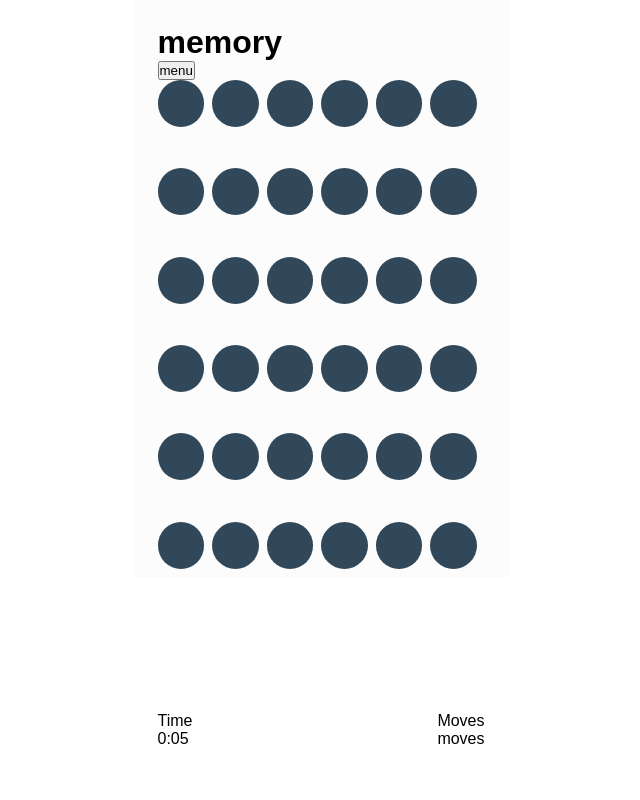
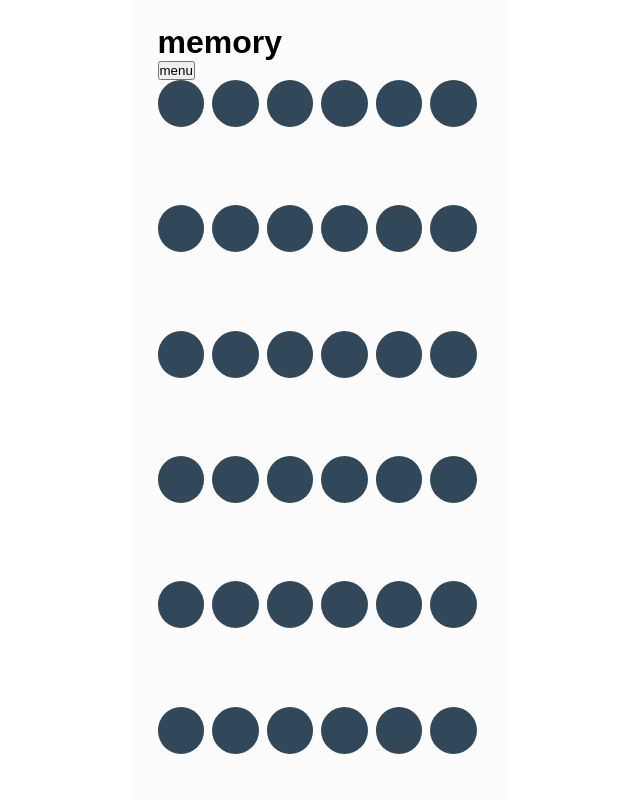
Before and after one commit to AnaMigriauli/Memory-Game-React, a React (Vite) app: page / in a window 1280 px wide. Shown: the top 800 px of the page, without its empty margins (319-959 px from the left). Built offline with nearby package versions, Linux system fonts and the light colour scheme.

Commit message:
styled timer

```diff
--- a/src/componenets/CountUpTimer.jsx
+++ b/src/componenets/CountUpTimer.jsx
@@ -1,4 +1,5 @@
 import { useState, useEffect } from "react";
+import styled from "styled-components";
 const CountUpTimer = () => {
   const [totalSeconds, setTotalSecons] = useState(0);
 
@@ -15,10 +16,20 @@ const CountUpTimer = () => {
   const seconds = totalSeconds % 60;
 
   return (
-    <p>
-      {minutes}:{seconds < 10 ? `0${seconds}` : seconds}{" "}
-    </p>
+    <Timer>
+      {minutes}:{seconds < 10 ? `0${seconds}` : seconds}
+    </Timer>
   );
 };
 
 export default CountUpTimer;
+
+const Timer = styled.p`
+  color: ${({ theme }) => theme.colors.blueWood};
+  text-align: center;
+  font-family: Atkinson Hyperlegible;
+  font-size: 24px;
+  font-style: normal;
+  font-weight: 700;
+  line-height: normal;
+`;
--- a/src/componenets/CustomSoloPlayer.jsx
+++ b/src/componenets/CustomSoloPlayer.jsx
@@ -153,11 +153,11 @@ const CustomSoloPlayer = () => {
       </GameBoard>
       <TimerMoves>
         <div>
-          <p>Time</p>
+          <span>Time</span>
           <CountUpTimer />
         </div>
         <div>
-          <p>Moves</p>
+          <span>Moves</span>
           <p>moves</p>
         </div>
       </TimerMoves>
@@ -168,6 +168,7 @@ const CustomSoloPlayer = () => {
 export default CustomSoloPlayer;
 const SoloPlayerGameBoard = styled.div`
   width: 375px;
+  height: 100vh;
   padding: 24px;
   background-color: ${({ theme }) => theme.colors.white};
 `;
@@ -226,4 +227,21 @@ const Back = styled.div`
 const TimerMoves = styled.div`
   display: flex;
   justify-content: space-between;
+  div {
+    background-color: ${({ theme }) => theme.colors.jungleMistLIight};
+    width: 46.2%;
+    height: 70px;
+    border-radius: 5px;
+    display: flex;
+    flex-direction: column;
+    align-items: center;
+    span {
+      margin-top: 10px;
+      color: ${({ theme }) => theme.colors.cyanBlue};
+      text-align: center;
+      font-size: 15px;
+      font-style: normal;
+      font-weight: 700;
+    }
+  }
 `;
```
